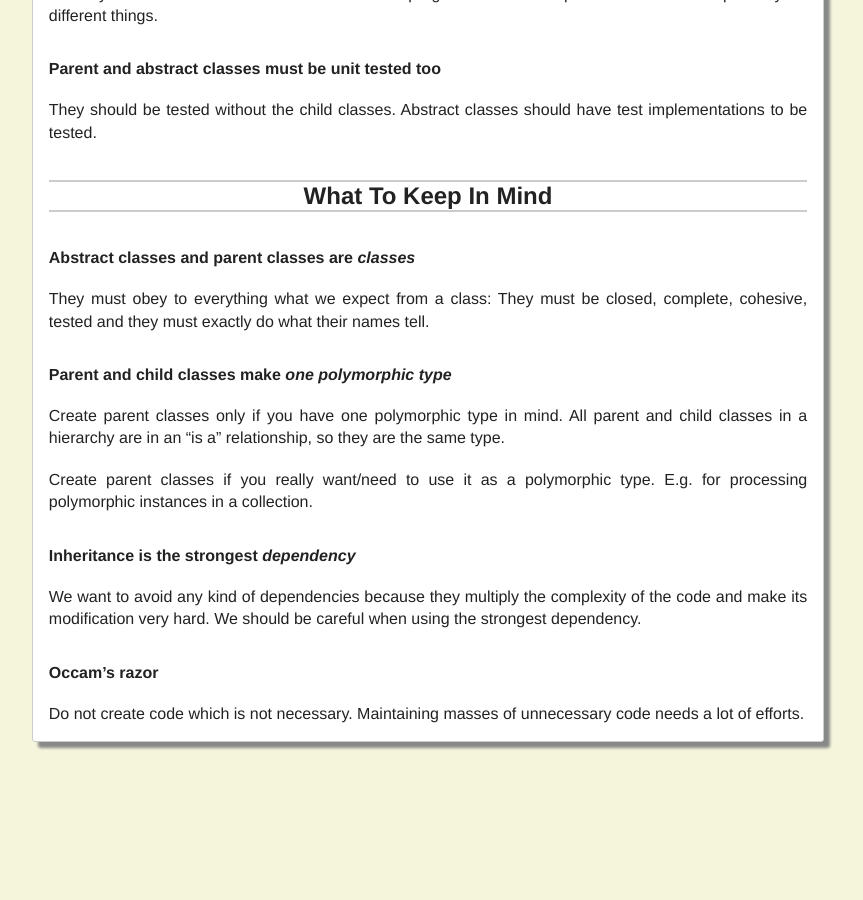
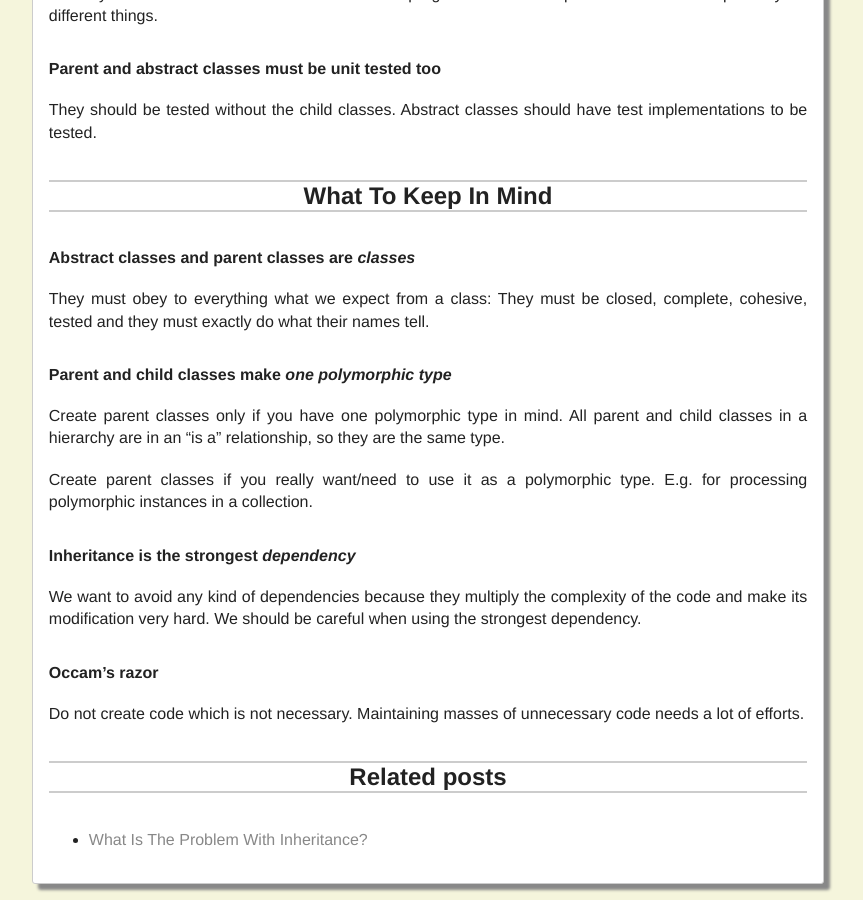
Before and after one commit to woj-tek/petozoltan.github.io, a Jekyll site: the page built from _posts/2016-06-18-when-to-avoid-inheritance.md, in a window 1280 px wide and 900 px high, scrolled down 3907 px. Shown: the whole window, without its empty margins (212-1075 px from the left). Built offline with Jekyll 4.4.1, drawn with Linux system fonts in a browser that asks for light colours; before the commit the page ends 4665 px from its top, so only the background shows below that.

Commit message:
Adding related post

```diff
--- a/_posts/2016-06-18-when-to-avoid-inheritance.md
+++ b/_posts/2016-06-18-when-to-avoid-inheritance.md
@@ -168,3 +168,7 @@ We want to avoid any kind of dependencies because they multiply the complexity o
 #### Occam's razor
 
 Do not create code which is not necessary. Maintaining masses of unnecessary code needs a lot of efforts.
+
+## Related posts
+
+* [What Is The Problem With Inheritance?](./2016/06/19/what-is-the-problem-with-inheritance.html)
```
